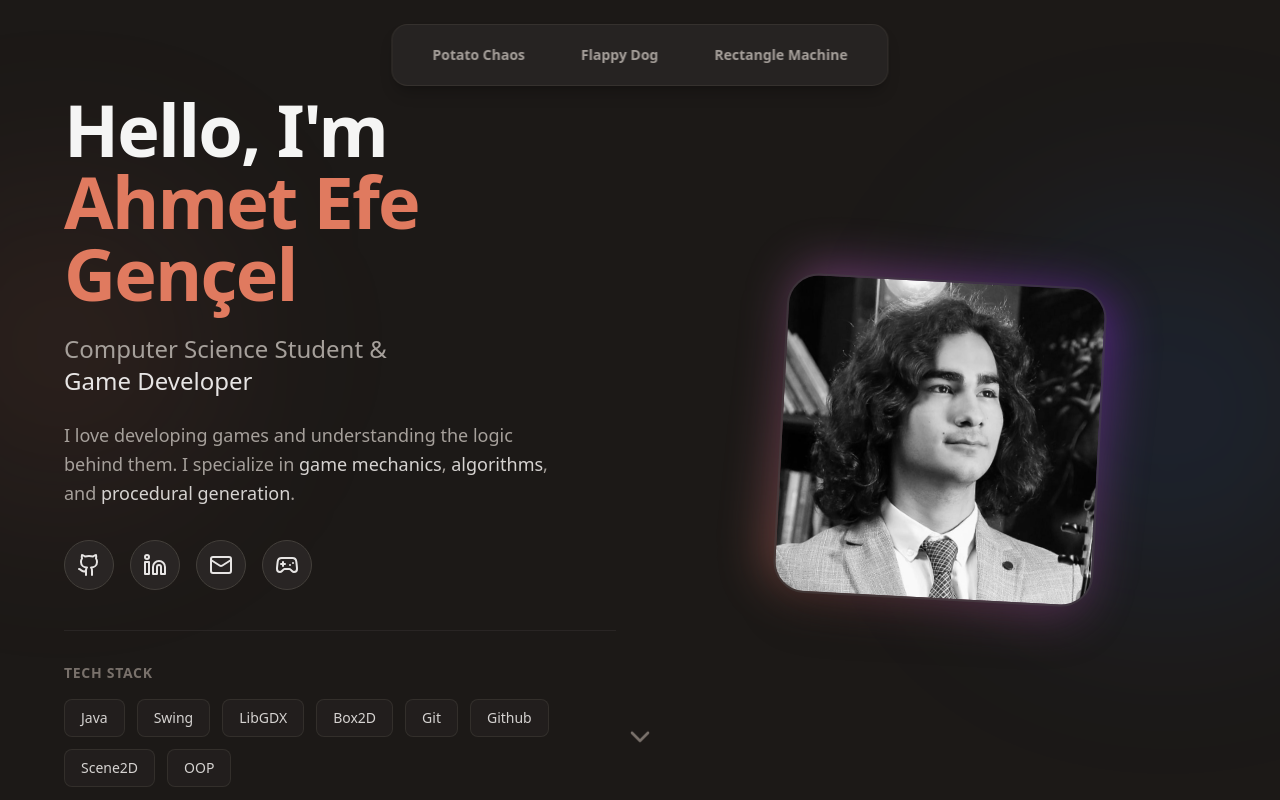
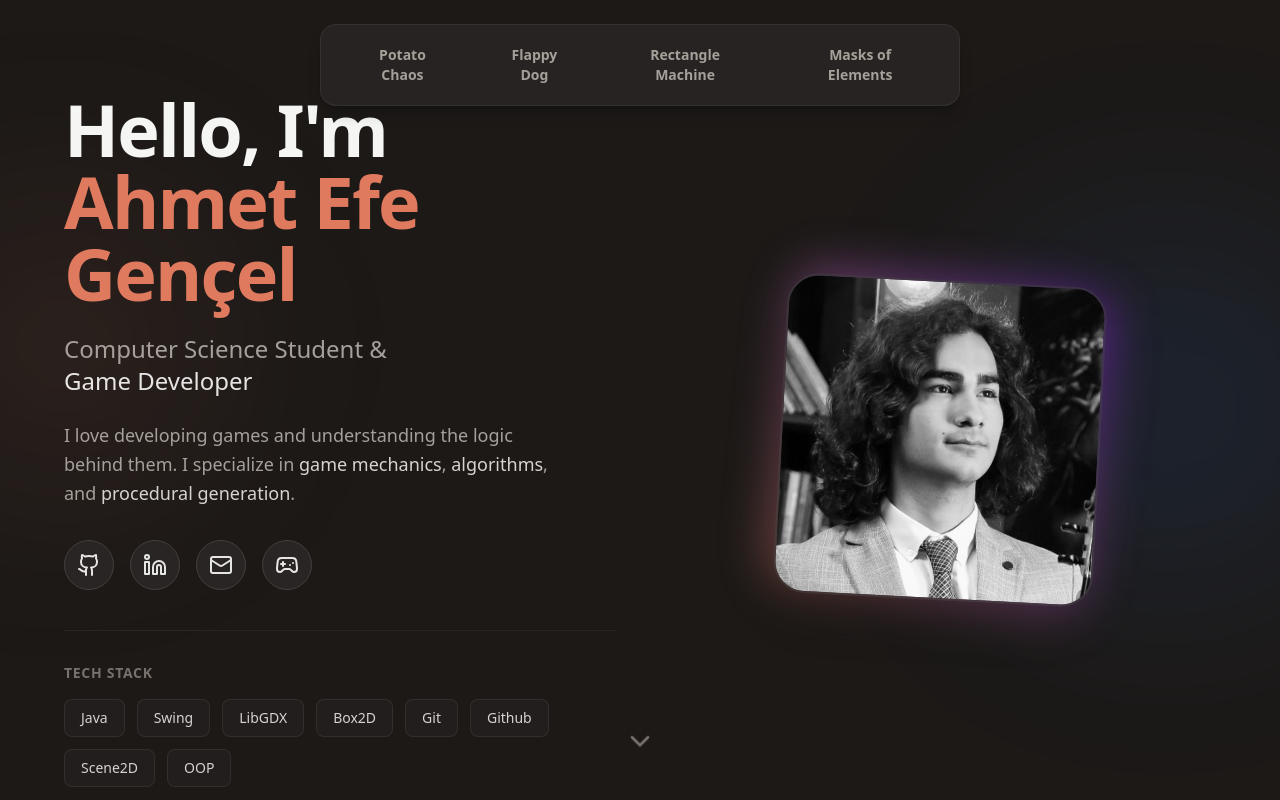
Before and after one commit to ProGencel/ProGencel.github.io, a React (Vite) app: page / in a window 1280 px wide. Shown: the top 800 px of the page. Built offline with nearby package versions, Linux system fonts and the light colour scheme.

Commit message:
Masks Of Elements added

```diff
--- a/src/data.js
+++ b/src/data.js
@@ -1,6 +1,7 @@
 import flappyImg from './assets/images/FlappyDog.png'
 import recImg from './assets/images/RectangleMachine.png'
 import potatoImg from './assets/images/PotatoChaos.png'
+import maskImg from './assets/images/ElementsOfMasks.png'
 
 export const games = [
   {
@@ -42,4 +43,17 @@ export const games = [
       github: "https://github.com/ProGencel/Rectangle-Machine"
     }
   },
+  {
+    id: "game4",
+    title: "Masks of Elements",
+    shortDesc: "This game was developed with libGDX during Global Game Jam 2026. The theme was “Mask”. The player must choose the correct combination of six masks and complete the parkour within 15 seconds.",
+    coverImage: maskImg,
+    platform: "PC",
+    techStack: ["Java", "libGDX"],
+    themeColor: "from-stone-50 to-purple-500/10",
+    links: {
+      itch: "https://progencel.itch.io/masks-of-elements",
+      github: "https://github.com/ProGencel/MaskGameJam"
+    }
+  },
 ];
```
Also changed, not shown: src/assets/images/ElementsOfMasks.png (added).
